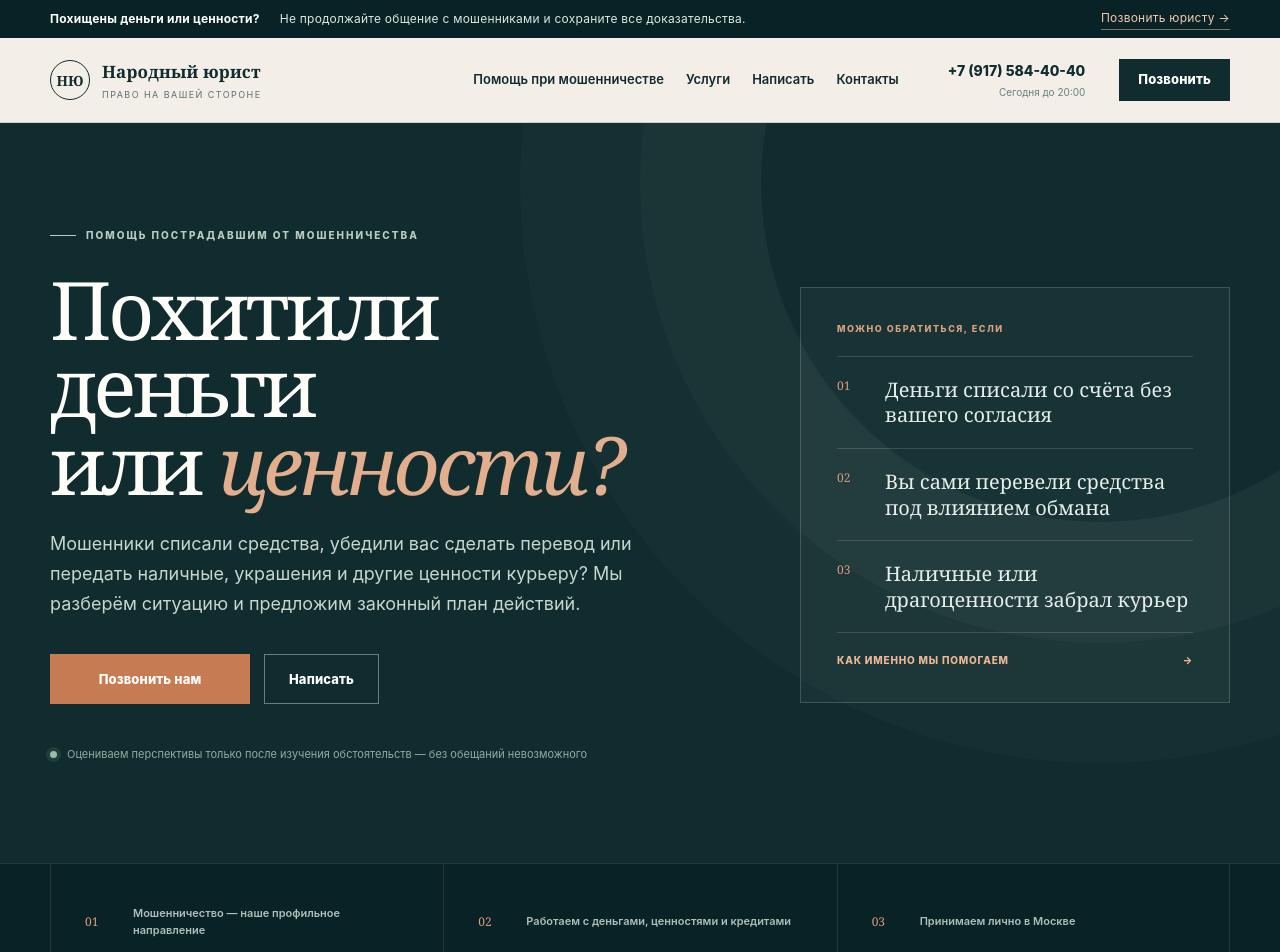
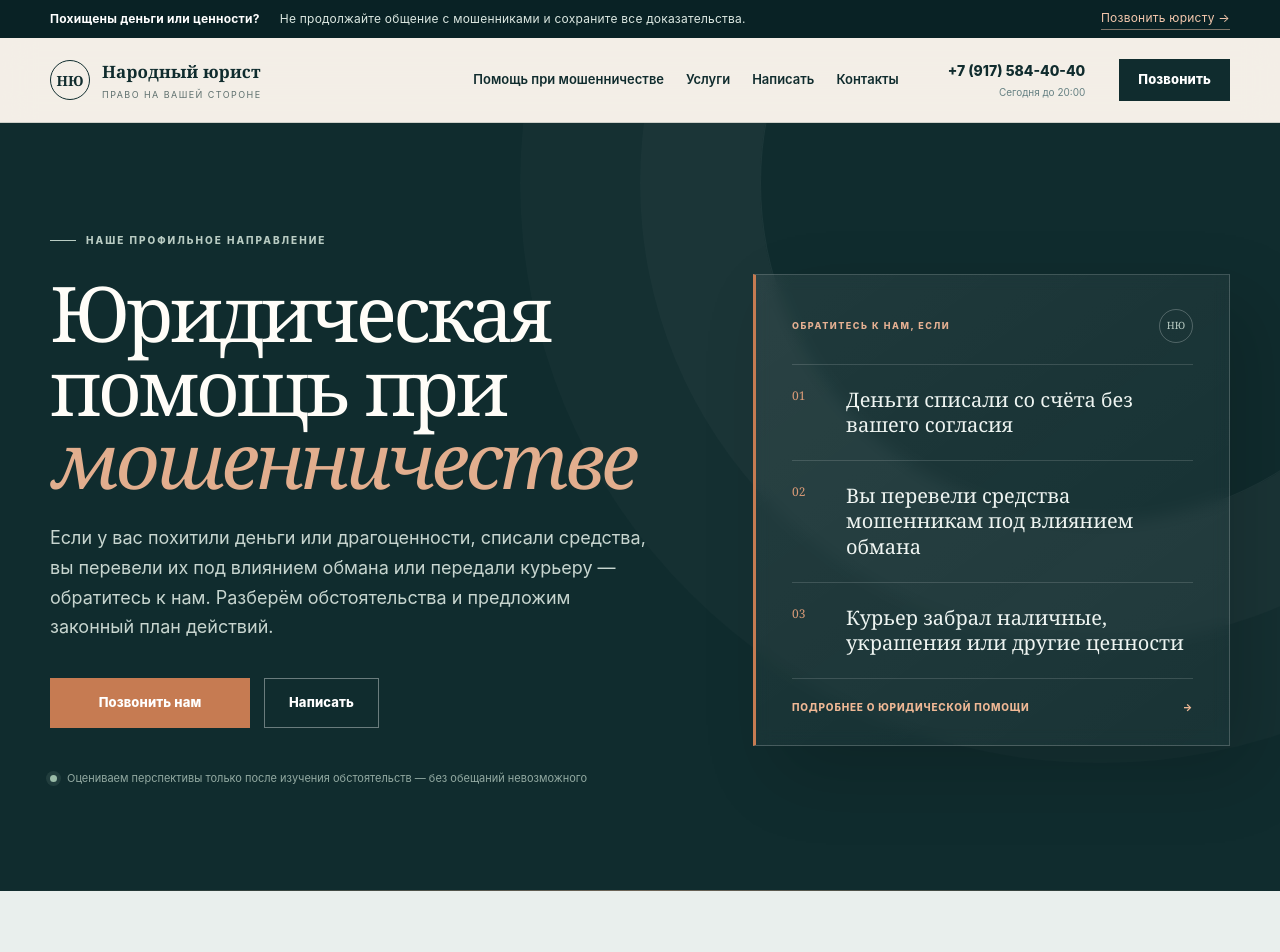
Before and after one commit to kurttti/pravonaroda_website, a React (Vite) app: page / in a window 1280 px wide. Shown: the top 952 px of the page. Built offline with nearby package versions, Linux system fonts and the light colour scheme.

Commit message:
Refine fraud-focused hero

```diff
--- a/app/globals.css
+++ b/app/globals.css
@@ -84,24 +84,29 @@ h1 em { font-weight: 400; color: #e2ae8e; }
 .stat-copy { font-size: 11px; line-height: 1.55; color: #aec0ba; }
 .source-link { justify-self: end; font-size: 10px; border-bottom: 1px solid rgba(255,255,255,.2); padding-bottom: 4px; color: #d8e2de; }
 
-.hero-simple-grid { min-height: 690px; padding: 105px 0 100px; display: grid; grid-template-columns: 1.2fr .8fr; gap: 105px; align-items: center; position: relative; z-index: 1; }
-.hero-simple h1 { max-width: 760px; }
-.hero-simple .hero-lead { max-width: 690px; }
+.hero-simple { isolation: isolate; }
+.hero-simple::after { content: ""; position: absolute; inset: auto 0 0; height: 1px; background: linear-gradient(90deg, transparent, rgba(226,174,142,.45), transparent); z-index: 2; }
+.hero-simple-grid { min-height: 720px; padding: 110px 0 105px; display: grid; grid-template-columns: 1.12fr .88fr; gap: 96px; align-items: center; position: relative; z-index: 1; }
+.hero-simple .hero-copy { animation: hero-rise .7s cubic-bezier(.2,.7,.2,1) both; }
+.hero-simple h1 { max-width: 760px; font-size: clamp(56px, 6vw, 82px); }
+.hero-simple .hero-lead { max-width: 700px; }
 .hero-simple .hero-actions { gap: 14px; }
-.hero-scope { align-self: center; padding: 34px 36px; border: 1px solid rgba(255,255,255,.17); background: rgba(255,255,255,.035); }
-.hero-scope-kicker { display: block; padding-bottom: 20px; color: #dba17f; font-size: 9px; font-weight: 800; letter-spacing: .17em; text-transform: uppercase; }
+.hero-scope { align-self: center; padding: 34px 36px 30px; border: 1px solid rgba(255,255,255,.18); border-left: 3px solid var(--accent); background: linear-gradient(145deg, rgba(255,255,255,.065), rgba(255,255,255,.018)); box-shadow: 24px 28px 70px rgba(0,0,0,.16); backdrop-filter: blur(8px); animation: hero-rise .75s .12s cubic-bezier(.2,.7,.2,1) both; }
+.hero-scope-heading { display: flex; justify-content: space-between; align-items: center; gap: 24px; padding-bottom: 21px; }
+.hero-scope-kicker { display: block; color: #e5b092; font-size: 9px; font-weight: 800; letter-spacing: .17em; text-transform: uppercase; }
+.hero-scope-mark { width: 34px; height: 34px; display: grid; place-items: center; flex: none; border: 1px solid rgba(255,255,255,.24); border-radius: 50%; color: #b9ccc3; font-family: var(--font-serif); font-size: 10px; }
 .hero-scope ul { list-style: none; padding: 0; margin: 0; }
-.hero-scope li { display: grid; grid-template-columns: 34px 1fr; gap: 14px; align-items: start; padding: 20px 0; border-top: 1px solid rgba(255,255,255,.14); }
+.hero-scope li { display: grid; grid-template-columns: 40px 1fr; gap: 14px; align-items: start; padding: 22px 0; border-top: 1px solid rgba(255,255,255,.14); }
 .hero-scope li > span { color: #d99a77; font-family: var(--font-serif); font-size: 12px; }
-.hero-scope li strong { color: #e5eeea; font-family: var(--font-serif); font-size: 20px; line-height: 1.28; font-weight: 400; }
-.hero-scope > a { display: flex; justify-content: space-between; gap: 18px; padding-top: 20px; border-top: 1px solid rgba(255,255,255,.14); color: #efb895; font-size: 10px; font-weight: 800; letter-spacing: .08em; text-transform: uppercase; }
+.hero-scope li strong { color: #eef4f1; font-family: var(--font-serif); font-size: 20px; line-height: 1.28; font-weight: 400; }
+.hero-scope > a { display: flex; justify-content: space-between; gap: 18px; padding-top: 21px; border-top: 1px solid rgba(255,255,255,.14); color: #efb895; font-size: 10px; font-weight: 800; letter-spacing: .08em; text-transform: uppercase; }
+.hero-scope > a span { transition: transform .22s ease; }
+.hero-scope > a:hover span { transform: translateX(5px); }
 
-.specialization-strip { background: #092225; color: white; border-top: 1px solid rgba(255,255,255,.1); }
-.specialization-grid { min-height: 116px; display: grid; grid-template-columns: repeat(3, 1fr); }
-.specialization-grid > div { display: grid; grid-template-columns: 32px 1fr; gap: 16px; align-items: center; padding: 28px 34px; border-left: 1px solid rgba(255,255,255,.1); }
-.specialization-grid > div:last-child { border-right: 1px solid rgba(255,255,255,.1); }
-.specialization-grid span { color: #d99a77; font-family: var(--font-serif); font-size: 12px; }
-.specialization-grid strong { color: #aebfba; font-size: 11px; line-height: 1.55; font-weight: 600; }
+@keyframes hero-rise {
+  from { opacity: 0; transform: translateY(18px); }
+  to { opacity: 1; transform: translateY(0); }
+}
 
 .intro-statement { background: #092225; color: white; border-top: 1px solid rgba(255,255,255,.1); padding: 82px 0 88px; }
 .intro-statement-grid { display: grid; grid-template-columns: .55fr 1.45fr; gap: 110px; align-items: start; }
@@ -310,10 +315,6 @@ footer { background: #092225; color: white; }
   .stat-intro { grid-column: 1 / -1; }
   .stat-value { font-size: 34px; }
   .section { padding: 82px 0; }
-  .specialization-grid { grid-template-columns: 1fr; padding: 18px 0; }
-  .specialization-grid > div { min-height: 72px; border-left: 0; border-top: 1px solid rgba(255,255,255,.1); padding: 18px 0; }
-  .specialization-grid > div:first-child { border-top: 0; }
-  .specialization-grid > div:last-child { border-right: 0; }
   .intro-statement { padding: 65px 0 70px; }
   .intro-statement-grid { grid-template-columns: 1fr; gap: 32px; }
   .intro-statement-label { display: grid; grid-template-columns: 1fr 1fr; gap: 24px; align-items: start; padding: 0; }
@@ -386,5 +387,5 @@ footer { background: #092225; color: white; }
 
 @media (prefers-reduced-motion: reduce) {
   html { scroll-behavior: auto; }
-  *, *::before, *::after { transition-duration: .01ms !important; }
+  *, *::before, *::after { animation-duration: .01ms !important; animation-delay: 0ms !important; transition-duration: .01ms !important; }
 }
--- a/app/page.tsx
+++ b/app/page.tsx
@@ -64,9 +64,9 @@ export default function Home() {
       <section className="hero hero-simple" id="top">
         <div className="container hero-simple-grid">
           <div className="hero-copy">
-            <div className="eyebrow"><span /> Помощь пострадавшим от мошенничества</div>
-            <h1>Похитили деньги<br />или <em>ценности?</em></h1>
-            <p className="hero-lead">Мошенники списали средства, убедили вас сделать перевод или передать наличные, украшения и другие ценности курьеру? Мы разберём ситуацию и предложим законный план действий.</p>
+            <div className="eyebrow"><span /> Наше профильное направление</div>
+            <h1>Юридическая помощь при <em>мошенничестве</em></h1>
+            <p className="hero-lead">Если у вас похитили деньги или драгоценности, списали средства, вы перевели их под влиянием обмана или передали курьеру — обратитесь к нам. Разберём обстоятельства и предложим законный план действий.</p>
             <div className="hero-actions">
               <a className="button button-primary" href={`tel:${phone}`}>Позвонить нам</a>
               <a className="button button-outline-light" href="#request">Написать</a>
@@ -75,22 +75,17 @@ export default function Home() {
           </div>
 
           <aside className="hero-scope" aria-label="С какими ситуациями можно обратиться">
-            <span className="hero-scope-kicker">Можно обратиться, если</span>
+            <div className="hero-scope-heading">
+              <span className="hero-scope-kicker">Обратитесь к нам, если</span>
+              <span className="hero-scope-mark" aria-hidden="true">НЮ</span>
+            </div>
             <ul>
               <li><span>01</span><strong>Деньги списали со счёта без вашего согласия</strong></li>
-              <li><span>02</span><strong>Вы сами перевели средства под влиянием обмана</strong></li>
-              <li><span>03</span><strong>Наличные или драгоценности забрал курьер</strong></li>
+              <li><span>02</span><strong>Вы перевели средства мошенникам под влиянием обмана</strong></li>
+              <li><span>03</span><strong>Курьер забрал наличные, украшения или другие ценности</strong></li>
             </ul>
-            <a href="/pomoshch-pri-moshennichestve/">Как именно мы помогаем <span>→</span></a>
+            <a href="/pomoshch-pri-moshennichestve/">Подробнее о юридической помощи <span>→</span></a>
           </aside>
-        </div>
-      </section>
-
-      <section className="specialization-strip">
-        <div className="container specialization-grid">
-          <div><span>01</span><strong>Мошенничество — наше профильное направление</strong></div>
-          <div><span>02</span><strong>Работаем с деньгами, ценностями и кредитами</strong></div>
-          <div><span>03</span><strong>Принимаем лично в Москве</strong></div>
         </div>
       </section>
 
```
Also changed, not shown: 1 other file (tests, documents, lock files or other folders).
